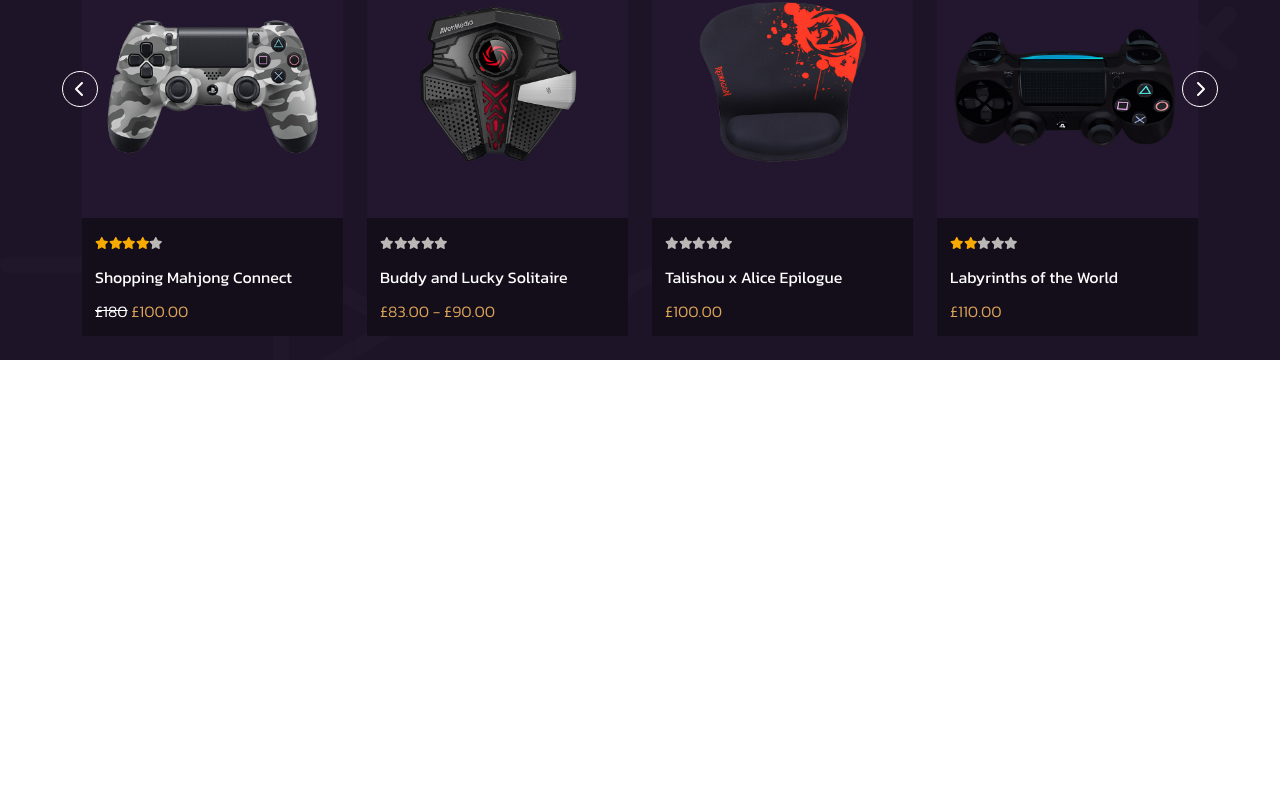
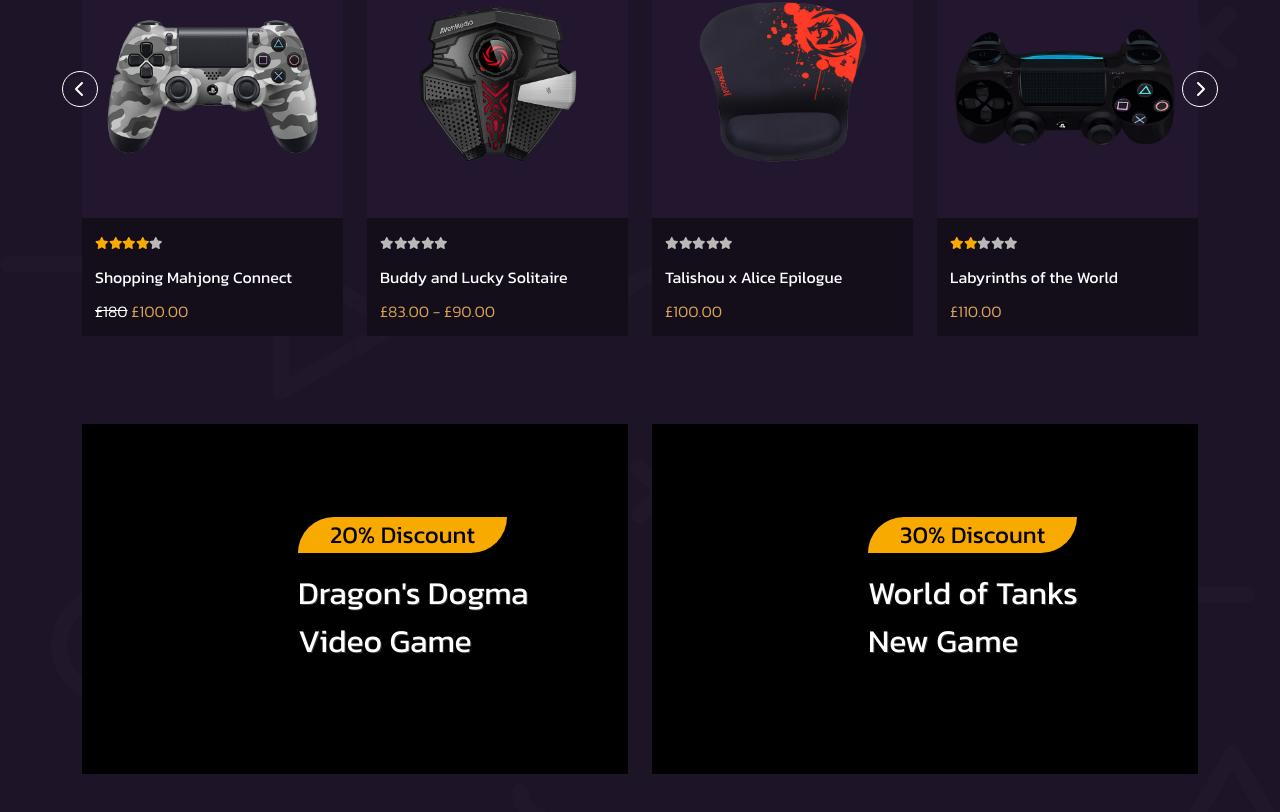
Before and after one commit to umbertofaenza/proj-html-vuejs, a Vue app: page / in a window 1280 px wide. Shown: the part 2507-3319 px from the top of the page. Before the commit the page ends 2867 px from the top, so only its background shows below. Built offline with nearby package versions, Linux system fonts and the light colour scheme.

Commit message:
feat: add showcaseCards to second showcase section

```diff
--- a/src/App.vue
+++ b/src/App.vue
@@ -7,12 +7,14 @@
 // import data
 import { mainMenuLinks } from "./data";
 import { topShowcaseCardsData } from "./data";
+import { bottomShowcaseCardsData } from "./data";
 
 export default {
   data() {
     return {
       mainMenuLinks,
       topShowcaseCardsData,
+      bottomShowcaseCardsData,
     };
   },
 
@@ -22,7 +24,10 @@
 
 <template>
   <Header :mainMenuLinks="mainMenuLinks" />
-  <Main :topShowcaseCardsData="topShowcaseCardsData" />
+  <Main
+    :topShowcaseCardsData="topShowcaseCardsData"
+    :bottomShowcaseCardsData="bottomShowcaseCardsData"
+  />
   <Footer />
 </template>
 
--- a/src/components/main_components/Main.vue
+++ b/src/components/main_components/Main.vue
@@ -9,6 +9,7 @@
 
   props: {
     topShowcaseCardsData: Array,
+    bottomShowcaseCardsData: Array,
   },
 };
 </script>
@@ -98,6 +99,14 @@
 
       <!--* our products section  -->
       <OurProducts />
+
+      <!--* showcase bottom -->
+      <div class="row row-cols-2" id="showcase-bottom">
+        <ShowcaseCard
+          v-for="card in bottomShowcaseCardsData"
+          :cardData="card"
+        />
+      </div>
     </div>
   </main>
 </template>
@@ -177,4 +186,8 @@
 #showcase-top {
   padding: 2rem 0;
 }
+
+#showcase-bottom {
+  padding: 4rem 0;
+}
 </style>
--- a/src/components/other_components/ShowcaseCard.vue
+++ b/src/components/other_components/ShowcaseCard.vue
@@ -57,7 +57,7 @@
 }
 
 .card-text {
-  max-width: 50%;
-  margin-right: 2rem;
+  width: 250px;
+  margin-right: 5rem;
 }
 </style>
--- a/src/data/index.js
+++ b/src/data/index.js
@@ -44,4 +44,17 @@
   },
 ];
 
-export { mainMenuLinks, topShowcaseCardsData };
+const bottomShowcaseCardsData = [
+  {
+    label: "20% Discount",
+    title: "Dragon's Dogma Video Game",
+    img: "/img/cms-banner-03.jpg",
+  },
+  {
+    label: "30% Discount",
+    title: "World of Tanks New Game",
+    img: "/img/cms-banner-04.jpg",
+  },
+];
+
+export { mainMenuLinks, topShowcaseCardsData, bottomShowcaseCardsData };
```
Also changed, not shown: public/img/cms-banner-03.jpg (added), public/img/cms-banner-04.jpg (added).
